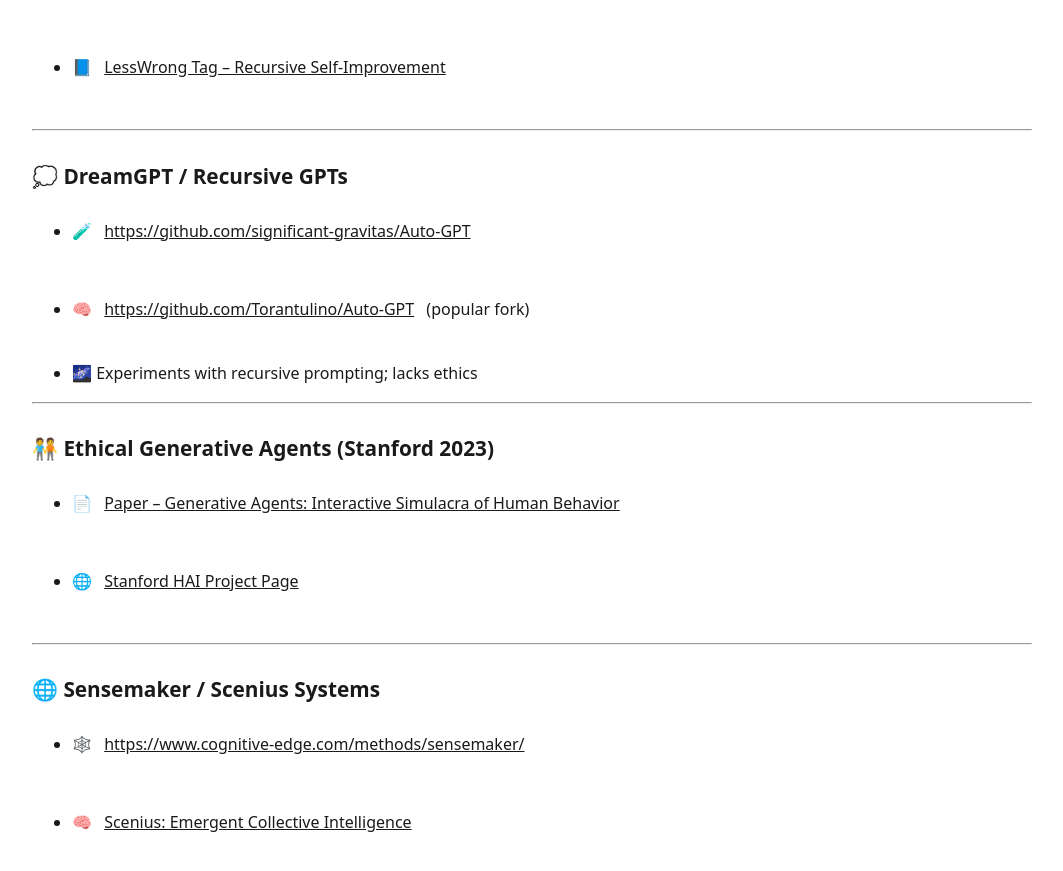
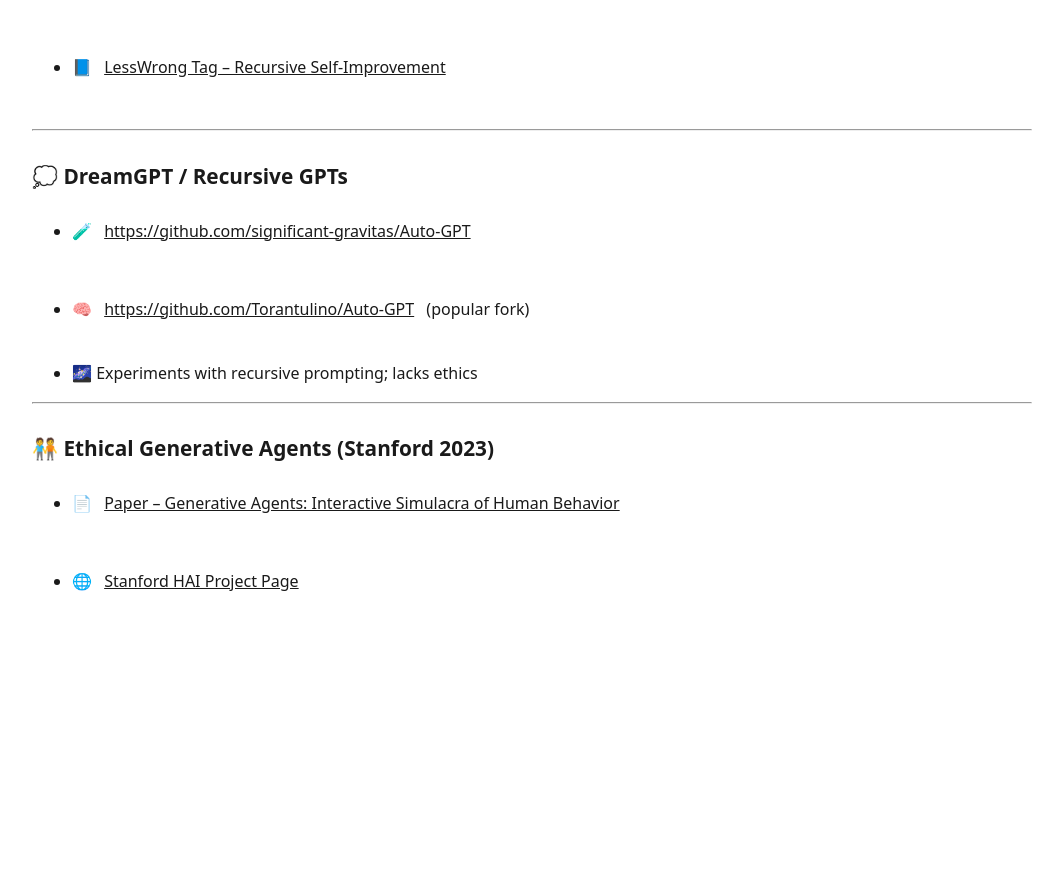
Before and after one commit to etjoy82/Recursive-Intelligence-Expansion, a Jekyll site: the page built from ECHO-LINE.md, in a window 1280 px wide and 900 px high, scrolled down 3028 px. Shown: the top 871 px of the window, without its empty margins (108-1171 px from the left). Built offline with Jekyll 4.4.1, drawn with Linux system fonts in a browser that asks for light colours; our own code applies the rules of GitHub Pages for plain Markdown files; after the commit the page ends 3687 px from its top, so only the background shows below that.

Commit message:
Update ECHO-LINE.md

```diff
--- a/ECHO-LINE.md
+++ b/ECHO-LINE.md
@@ -97,9 +97,3 @@
 ### 🧑‍🤝‍🧑 **Ethical Generative Agents (Stanford 2023)**
 - 📄 [Paper – Generative Agents: Interactive Simulacra of Human Behavior](https://arxiv.org/abs/2304.03442)
 - 🌐 [Stanford HAI Project Page](https://hai.stanford.edu/)
-
----
-
-### 🌐 **Sensemaker / Scenius Systems**
-- 🕸️ [https://www.cognitive-edge.com/methods/sensemaker/](https://www.cognitive-edge.com/methods/sensemaker/)
-- 🧠 [Scenius: Emergent Collective Intelligence](https://www.ribbonfarm.com/2015/06/25/scenius-the-emergent-collective-intelligence/)
```
